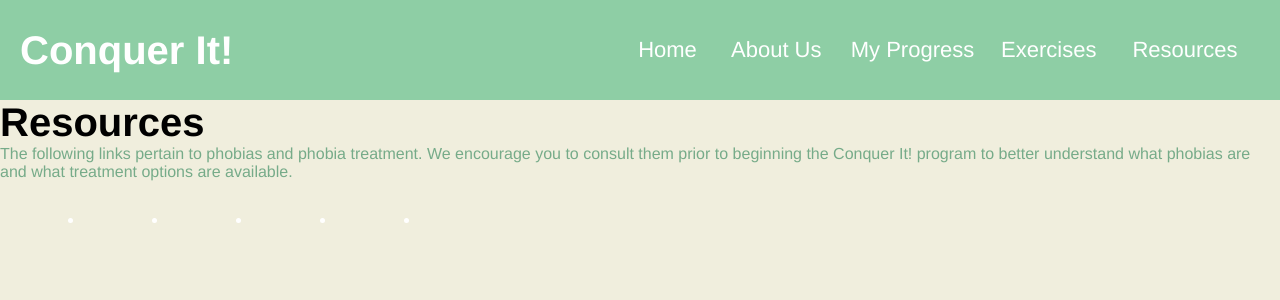
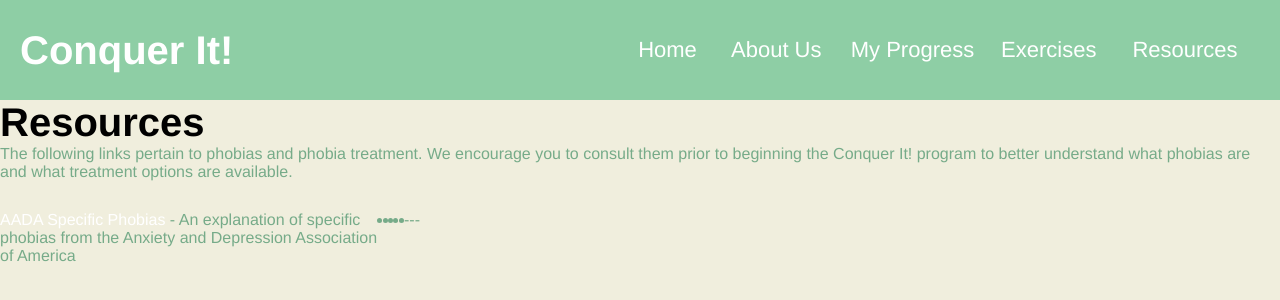
Before and after one commit to goodwid/ExposureTherapy, a website: page resources.html in a window 1280 px wide. Drawn offline with Linux system fonts and the light colour scheme.

Commit message:
Added 6 li's for 6 resources, first one populated

```diff
--- a/resources.html
+++ b/resources.html
@@ -27,12 +27,12 @@
                 The following links pertain to phobias and phobia treatment. We encourage you to consult them prior to beginning the Conquer It! program to better understand what phobias are and what treatment options are available.
             </p>
             <ul>
-                <a src=""><li></li></a>
-                <a src=""><li></li></a>
-                <a src=""><li></li></a>
-                <a src=""><li></li></a>
-                <a src=""><li></li></a>
-                <a src=""><li></li></a>
+                <li><a href="http://www.adaa.org/understanding-anxiety/specific-phobias">AADA Specific Phobias</a> - An explanation of specific phobias from the Anxiety and Depression Association of America</li>
+                <li><a href=""></a> - </li>
+                <li><a href=""></a> - </li>
+                <li><a href=""></a> - </li>
+                <li><a href=""></a> - </li>
+                <li><a href=""></a> - </li>
             </ul>
         </section>
 
```
